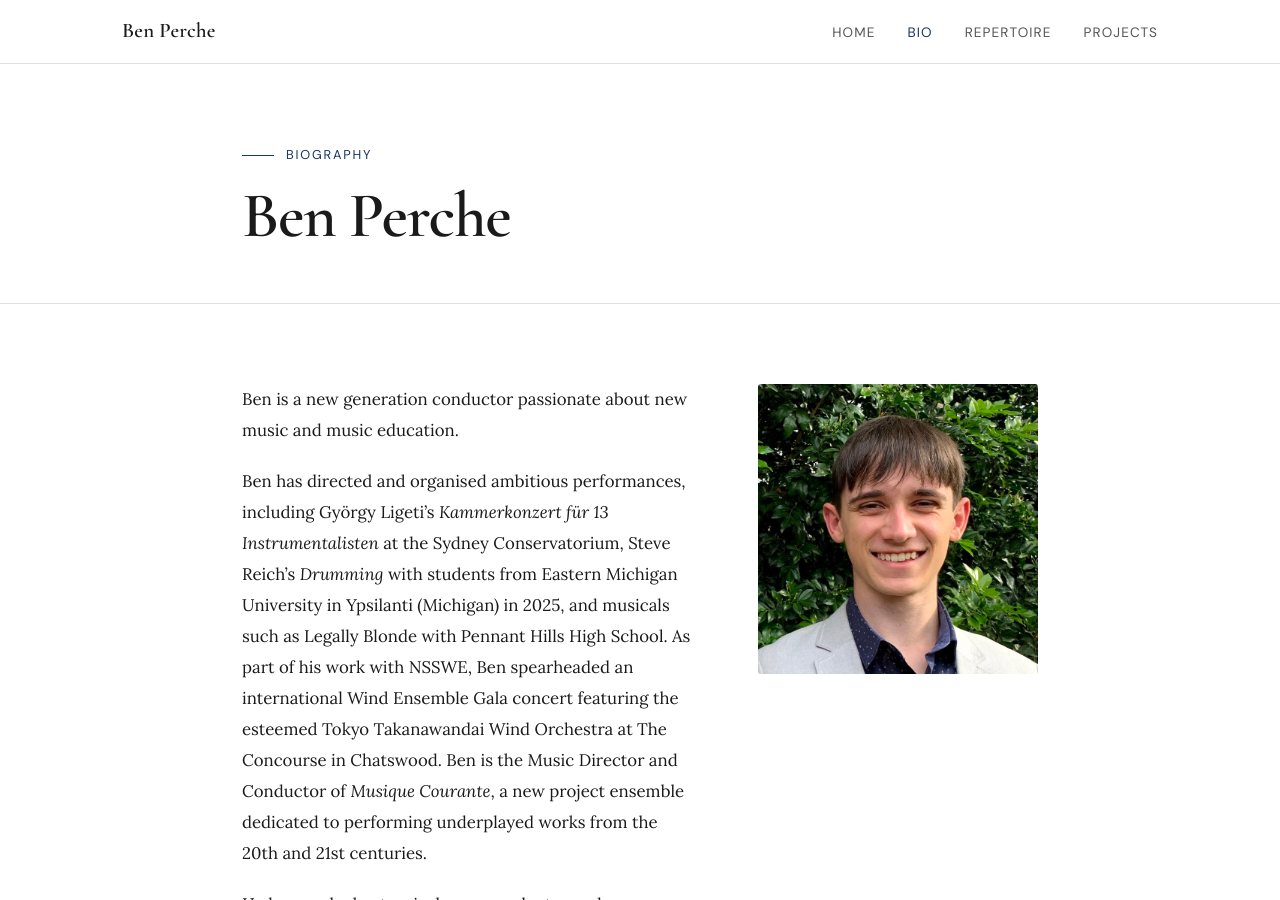
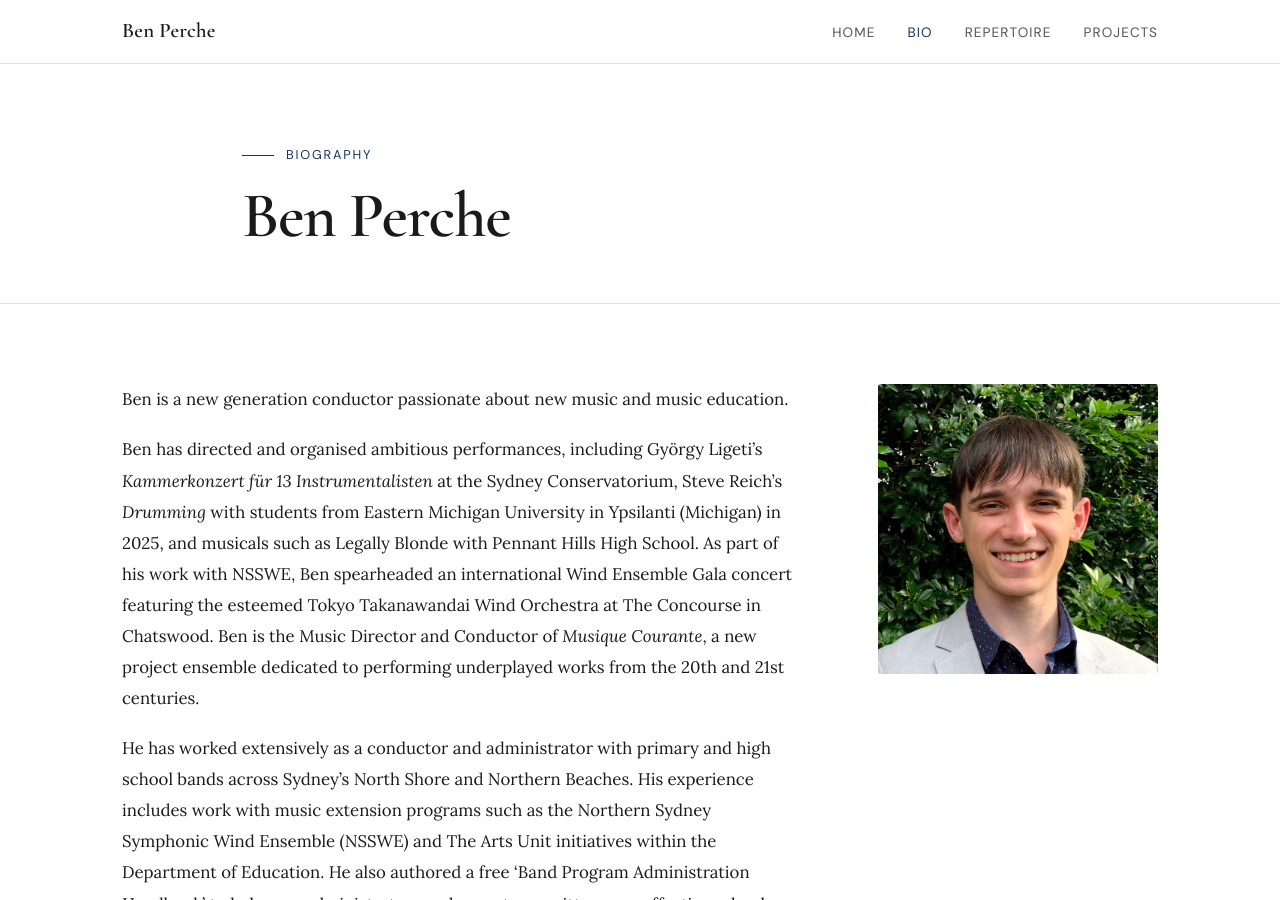
Before and after one commit to benperche/about, a Jekyll site: the page built from bio.md, in a window 1280 px wide and 900 px high. Built offline with Jekyll 4.4.1, drawn with Linux system fonts in a browser that asks for light colours.

Commit message:
Increase col size on bio

```diff
--- a/bio.md
+++ b/bio.md
@@ -11,7 +11,7 @@ title: About
 </div>
 
 <section>
-  <div class="container">
+  <div class="container--wide">
   <div class="about__inner">
     <div class="bio__body" markdown="1">
 Ben is a new generation conductor passionate about new music and music education.
```
